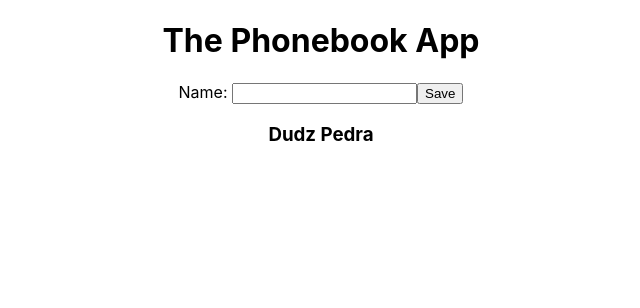
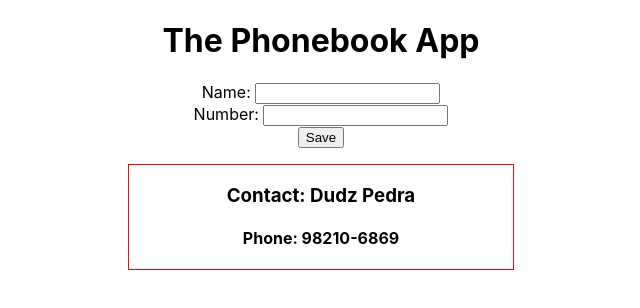
Before and after one commit to dudzpedra/fullstackopen, a React (Create React App) app in the folder part2/phonebook/: page / in a window 1280 px wide. Shown: the top 308 px of the page, without its empty margins (319-959 px from the left). Built offline with nearby package versions, Linux system fonts and the light colour scheme; the HTML template or start-up script is replaced by a standard one.

Commit message:
2.8 step3

```diff
--- a/part2/phonebook/src/App.js
+++ b/part2/phonebook/src/App.js
@@ -5,8 +5,9 @@ import Phonebook from "./components/Phonebook";
 import Title from "./components/Title";
 
 function App() {
-  const [persons, setPersons] = useState([{ name: "Dudz Pedra" }]);
+  const [persons, setPersons] = useState([{ name: "Dudz Pedra", phone: "98210-6869", id: 1 }]);
   const [newName, setNewName] = useState("");
+  const [newPhone, setNewPhone] = useState("")
   return (
     <div className="App">
       <Title title="The Phonebook App" />
@@ -15,6 +16,8 @@ function App() {
         setPersons={setPersons}
         newName={newName}
         setNewName={setNewName}
+        newPhone={newPhone}
+        setNewPhone={setNewPhone}
       />
       <Contacts persons={persons} />
     </div>
--- /dev/null
+++ b/part2/phonebook/src/components/Contacts/Contacts.module.css
@@ -0,0 +1,5 @@
+.contact {
+    border: 1px solid #e70e0e;
+    width: 30%;
+    margin: 1rem auto;
+}
--- a/part2/phonebook/src/components/Contacts/index.jsx
+++ b/part2/phonebook/src/components/Contacts/index.jsx
@@ -1,8 +1,13 @@
+import style from './Contacts.module.css'
+
 const Contacts = ({ persons }) => {
   return (
     <div>
       {persons.map((person) => (
-        <h3 key={person.name}>{person.name}</h3>
+        <div key={person.id} className={style.contact}>
+          <h3>Contact: {person.name}</h3>
+          <h4>Phone: {person.phone}</h4>
+        </div>
       ))}
     </div>
   );
--- a/part2/phonebook/src/components/Form/index.jsx
+++ b/part2/phonebook/src/components/Form/index.jsx
@@ -1,23 +1,44 @@
-const Form = ({ persons, setPersons, newName, setNewName }) => {
+const Form = ({
+  persons,
+  setPersons,
+  newName,
+  setNewName,
+  newPhone,
+  setNewPhone,
+}) => {
   const addName = (event) => {
     event.preventDefault();
+
     const newPerson = {
       name: newName,
+      phone: newPhone,
+      id: persons.length + 1,
     };
+
     const isContact = persons.find((person) => person.name === newName);
+
     if (isContact) {
       alert(`${newName} is already a contact in your list.`);
     } else {
       setPersons(persons.concat(newPerson));
       setNewName("");
+      setNewPhone("")
     }
   };
-  const handleChange = (event) => {
+  const handleName = (event) => {
     setNewName(event.target.value);
   };
+
+  const handlePhone = (event) => setNewPhone(event.target.value);
+
   return (
     <form onSubmit={addName}>
-      Name: <input type="text" value={newName} onChange={handleChange} />
+      <div>
+        Name: <input type="text" value={newName} onChange={handleName} required />
+      </div>
+      <div>
+        Number: <input type="number" value={newPhone} onChange={handlePhone} required />
+      </div>
       <button type="submit">Save</button>
     </form>
   );
--- a/part2/phonebook/src/components/Phonebook/index.jsx
+++ b/part2/phonebook/src/components/Phonebook/index.jsx
@@ -1,7 +1,6 @@
 import Form from "../Form";
 
-const Phonebook = ({ persons, setPersons, newName, setNewName }) => {
-  console.log("persons: ", persons);
+const Phonebook = ({ persons, setPersons, newName, setNewName, newPhone, setNewPhone }) => {
   return (
     <div>
       <Form
@@ -9,6 +8,8 @@ const Phonebook = ({ persons, setPersons, newName, setNewName }) => {
         setPersons={setPersons}
         newName={newName}
         setNewName={setNewName}
+        newPhone={newPhone}
+        setNewPhone={setNewPhone}
       />
     </div>
   );
```
